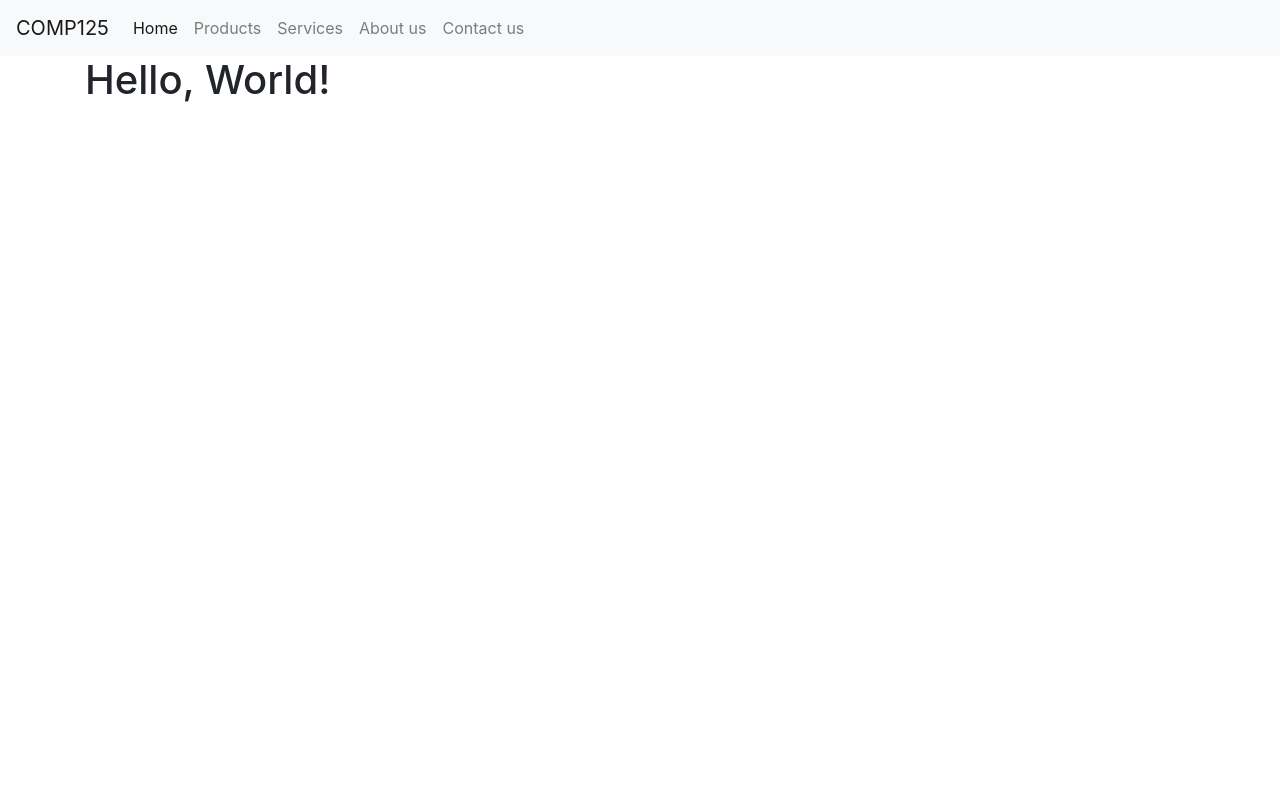
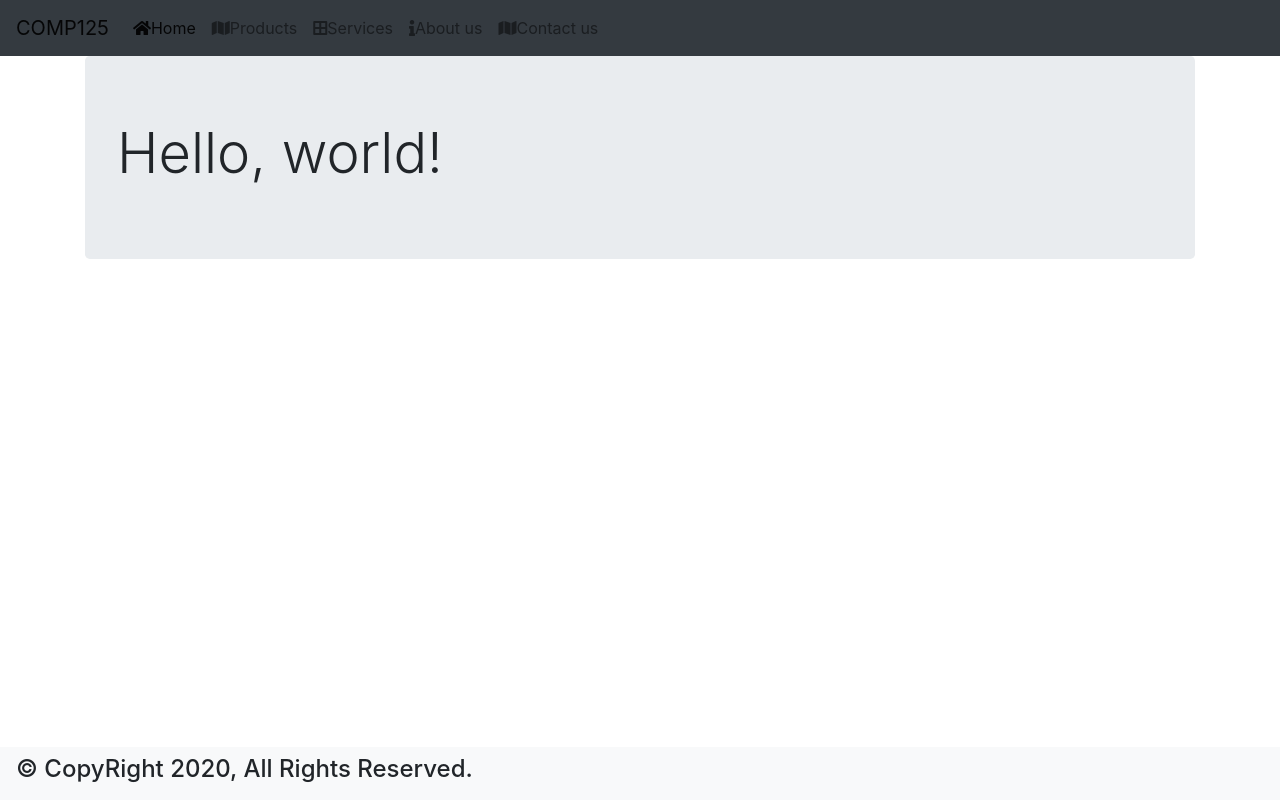
Before and after one commit to SeolCheon/COMP125-M2020-Lesson5, a website: page index.html in a window 1280 px wide. Drawn offline with nearby package versions, Linux system fonts and the light colour scheme.

Commit message:
added more elements

```diff
--- a/index.html
+++ b/index.html
@@ -14,7 +14,7 @@
 
     <!--This is main navigation-->
     <header>
-    <nav class="navbar navbar-expand-lg navbar-light bg-light">
+    <nav class="navbar navbar-expand-lg navbar-light bg-dark">
 
         <a class="navbar-brand" href="#">COMP125</a>
 
@@ -25,23 +25,23 @@
         <div class="collapse navbar-collapse" id="navbarSupportedContent">
           <ul class="navbar-nav mr-auto">
             <li class="nav-item active">
-              <a class="nav-link" href="#">Home </a>
+              <a class="nav-link" href="#"><i class="fas fa-home"></i>Home </a>
             </li>
 
             <li class="nav-item">
-              <a class="nav-link" href="#">Products</a>
+              <a class="nav-link" href="#"><i class="fas fa-map"></i>Products</a>
             </li>
 
             <li class="nav-item">
-                <a class="nav-link" href="#">Services</a>
+                <a class="nav-link" href="#"><i class="fas fa-border-all"></i>Services</a>
               </li>
 
              <li class="nav-item">
-                <a class="nav-link" href="#">About us</a>
+                <a class="nav-link" href="#"><i class="fas fa-info"></i>About us</a>
               </li>
 
               <li class="nav-item">
-                <a class="nav-link" href="#">Contact us</a>
+                <a class="nav-link" href="#"><i class="fas fa-map"></i>Contact us</a>
               </li>
 
           </ul>
@@ -49,10 +49,19 @@
         </div>
       </nav>
     </header>
-    <div class="container">
-        <h1 id="mainHeadingnDiv">Hello, World!</h1>
-    </div>
 
+    <main>
+        <div class="container">
+        <div class="jumbotron">
+            <h1 class="display-4">Hello, world!</h1>
+            </div>
+    </main>
+
+    <footer>
+        <nav class="navbar fixed-bottom navbar-light bg-light" style="background-color: lightgrey;">
+            <h4>&copy; CopyRight 2020, All Rights Reserved.</h4>
+    </nav>
+    </footer>
 
     <!--JavaScript Section-->
     <script src="./Scripts/app.js"></script>
```
